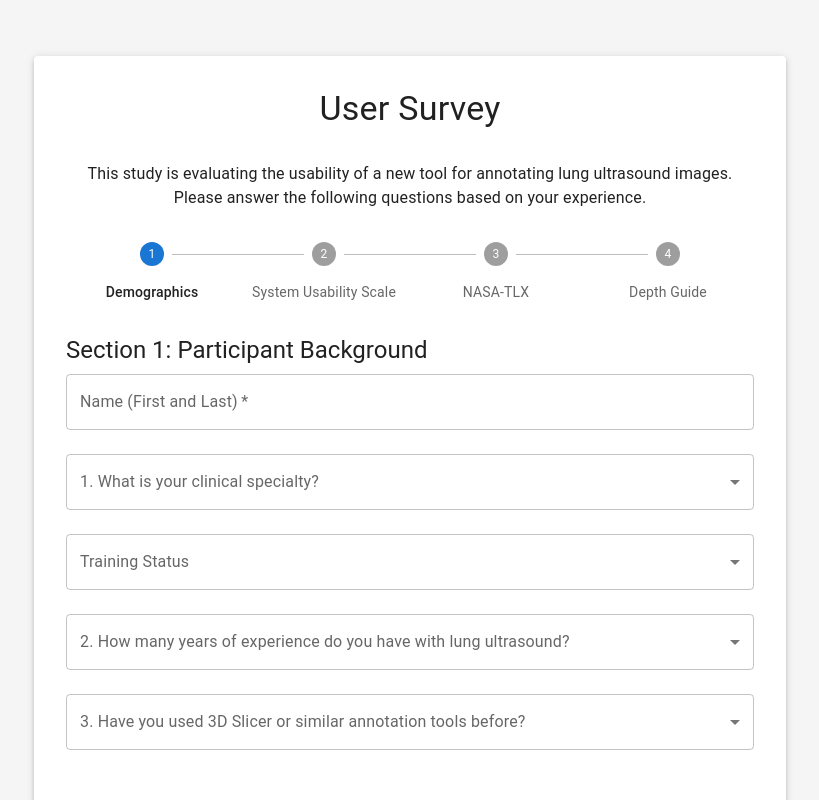
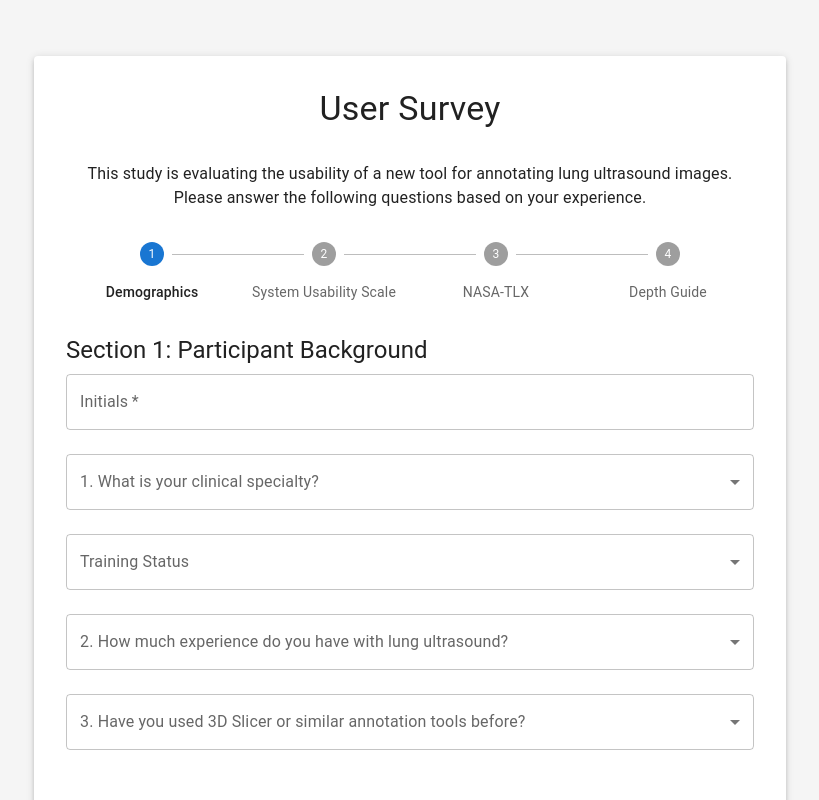
Before and after one commit to MahaK21/survey-website, a React (Create React App) app: page / in a window 1280 px wide. Shown: the top 800 px of the page, without its empty margins (230-1049 px from the left). Built offline with nearby package versions, Linux system fonts and the light colour scheme.

Commit message:
Update demographics field from 'name' to 'initials' & adjust experience question labels

```diff
--- a/src/components/Survey.tsx
+++ b/src/components/Survey.tsx
@@ -20,7 +20,7 @@ const Survey: React.FC = () => {
   const [activeStep, setActiveStep] = useState(0);
   const [formData, setFormData] = useState({
     demographics: {
-      name: '',
+      initials: '',
       specialty: '',
       otherSpecialty: '',
       trainingStatus: '',
--- a/src/components/sections/Demographics.tsx
+++ b/src/components/sections/Demographics.tsx
@@ -11,7 +11,7 @@ import {
 } from '@mui/material';
 
 interface DemographicsData {
-  name: string;
+  initials: string;
   specialty: string;
   otherSpecialty: string;
   trainingStatus: string;
@@ -56,9 +56,9 @@ const Demographics: React.FC<DemographicsProps> = ({ onDataChange, initialData }
 
       <TextField
         fullWidth
-        label="Name (First and Last)"
-        value={formData.name}
-        onChange={handleChange('name')}
+        label="Initials"
+        value={formData.initials}
+        onChange={handleChange('initials')}
         sx={{ mb: 3 }}
         required
       />
@@ -117,17 +117,16 @@ const Demographics: React.FC<DemographicsProps> = ({ onDataChange, initialData }
       )}
 
       <FormControl fullWidth sx={{ mb: 3 }}>
-        <InputLabel>2. How many years of experience do you have with lung ultrasound?</InputLabel>
+        <InputLabel>2. How much experience do you have with lung ultrasound?</InputLabel>
         <Select
           value={formData.experience}
-          label="2. How many years of experience do you have with lung ultrasound?"
+          label="2. How much experience do you have with lung ultrasound?"
           onChange={handleChange('experience')}
           required
         >
-          <MenuItem value="0-2">0–2 years</MenuItem>
-          <MenuItem value="3-5">3–5 years</MenuItem>
-          <MenuItem value="6-10">6–10 years</MenuItem>
-          <MenuItem value="10+">10+ years</MenuItem>
+          <MenuItem value="not_familiar">Not familiar at all</MenuItem>
+          <MenuItem value="minimal">Very minimal/introductory or somewhat familiar</MenuItem>
+          <MenuItem value="familiar">Very familiar (regular exposure)</MenuItem>
         </Select>
       </FormControl>
 
--- a/src/services/googleSheets.ts
+++ b/src/services/googleSheets.ts
@@ -1,6 +1,6 @@
 interface SurveyResponse {
     demographics: {
-      name: string;
+      initials: string;
       specialty: string;
       otherSpecialty: string;
       trainingStatus: string;
@@ -28,7 +28,7 @@ interface SurveyResponse {
     try {
       console.log('Submitting survey data:', data);
 
-      const response = await fetch('https://script.google.com/macros/s/AKfycby3_LpqSVsL8w6xMSq0KkymG4xHvqYDgGRC9AhI6pLmrNdr5UDdDX5yi1gfKp03s6g/exec', {
+      const response = await fetch('https://script.google.com/macros/s/AKfycbzL13C7mNYY0eXUqP6hC3YC7fsUnyFOzw-iFLeqkc8npPxb1EhWjyciexJjBb940qQY/exec', {
         method: 'POST',
         mode: 'no-cors',
         headers: {
```
